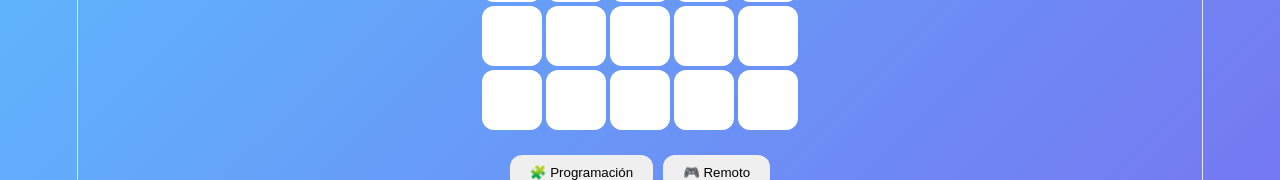
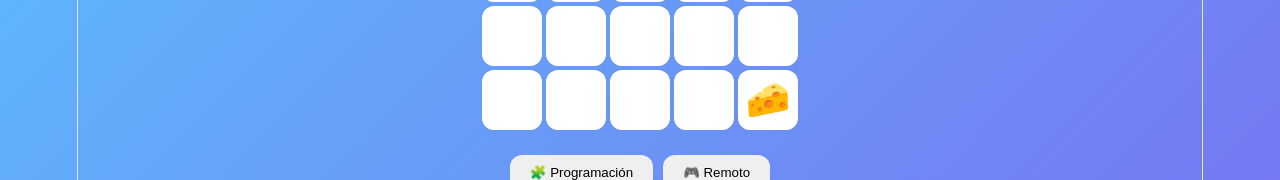
Before and after one commit to jpmax-c/mousebot-ui, a React (Vite) app: page / in a window 1280 px wide. Shown: the part 366-546 px from the top of the page. Built offline with nearby package versions, Linux system fonts and the light colour scheme.

Commit message:
Agregado movimiento del ratón

```diff
--- a/src/App.jsx
+++ b/src/App.jsx
@@ -15,7 +15,7 @@ export default function App() {
 
   const [cheese, setCheese] = useState({
     row: 4,
-    col: 5,
+    col: 4,
   });
 
   const [message, setMessage] = useState("");
```
